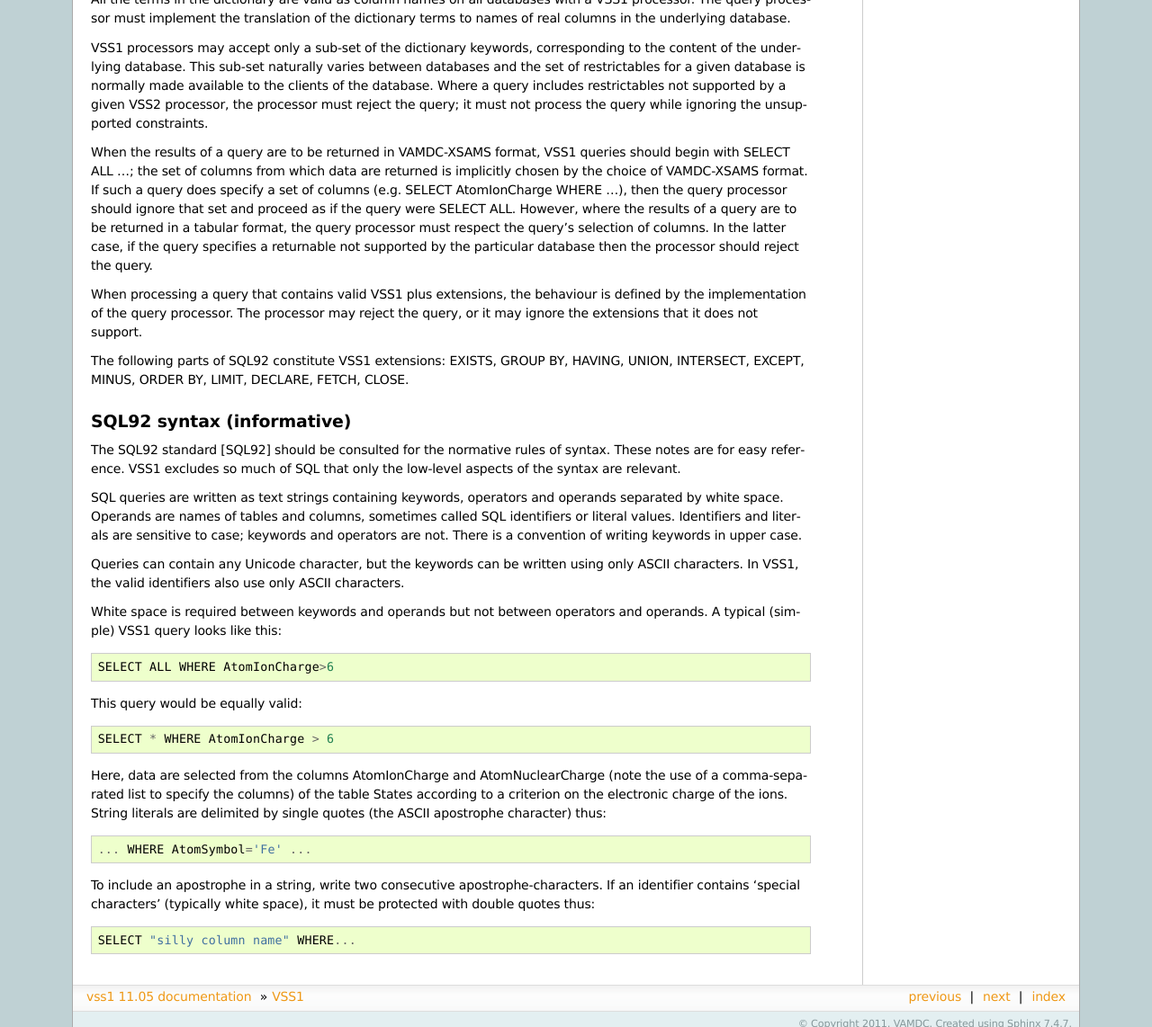
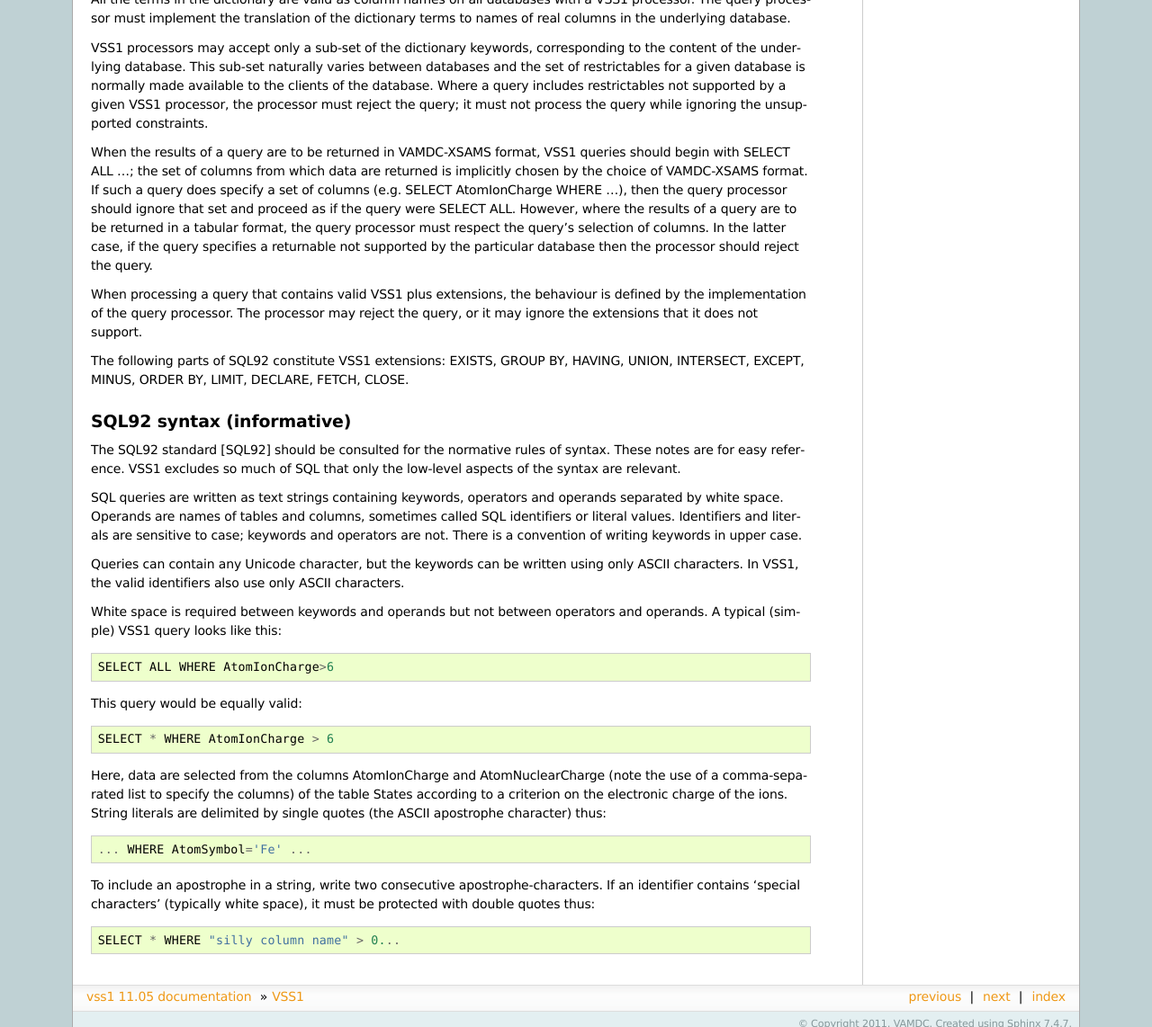
Before and after one commit to VAMDC/Standards, a Sphinx documentation site: the page built from doc/source/queryLanguage/vss1.rst, in a window 1280 px wide. Shown: the part 1012-2154 px from the top of the page at 90% size. Built offline with Sphinx 7.4.7, drawn with Linux system fonts in a browser that asks for light colours; formulas are drawn with MathJax 3.

Commit message:
Cleanups and corrections in vss1/2 definitions. Haven't yet described prefixes in vss2.

```diff
--- a/doc/source/queryLanguage/vss1.rst
+++ b/doc/source/queryLanguage/vss1.rst
@@ -46,7 +46,7 @@
 
 All the terms in the dictionary are valid as column names on all databases with a VSS1 processor. The query processor must implement the translation of the dictionary terms to names of real columns in the underlying database.
 
-VSS1 processors may accept only a sub-set of the dictionary keywords, corresponding to the content of the underlying database. This sub-set naturally varies between databases and the set of restrictables for a given database is normally made available to the clients of the database. Where a query includes restrictables not supported by a given VSS2 processor, the processor must reject the query; it must not process the query while ignoring the unsupported constraints.
+VSS1 processors may accept only a sub-set of the dictionary keywords, corresponding to the content of the underlying database. This sub-set naturally varies between databases and the set of restrictables for a given database is normally made available to the clients of the database. Where a query includes restrictables not supported by a given VSS1 processor, the processor must reject the query; it must not process the query while ignoring the unsupported constraints.
 
 When the results of a query are to be returned in VAMDC-XSAMS format, VSS1 queries should begin with SELECT ALL ...; the set of columns from which data are returned is implicitly chosen by the choice of VAMDC-XSAMS format. If such a query does specify a set of columns (e.g. SELECT AtomIonCharge WHERE ...), then the query processor should ignore that set and proceed as if the query were SELECT ALL. However, where the results of a query are to be returned in a tabular format, the query processor must respect the query's selection of columns. In the latter case, if the query specifies a returnable not supported by the particular database then the processor should reject the query.
 
@@ -80,4 +80,4 @@
 To include an apostrophe in a string, write two consecutive apostrophe-characters.
 If an identifier contains 'special characters' (typically white space), it must be protected with double quotes thus::
 
-	SELECT "silly column name" WHERE...
+	SELECT * WHERE "silly column name" > 0...
--- a/doc/source/queryLanguage/vss2.rst
+++ b/doc/source/queryLanguage/vss2.rst
@@ -9,6 +9,7 @@
 -------------
 
 VAMDC SQL Subset 2 (VSS2) is a query language designed for the VAMDC-TAP web-services.
+VSS2 will replace VSS1 in the near future, currently this specification is only a **draft** version and a subject to change.
 A query in VSS2 defines an extract of an archive that a data service can return in an VAMDC-XSAMS document or in a tabular format.
 
 Subset of SQL92
```
